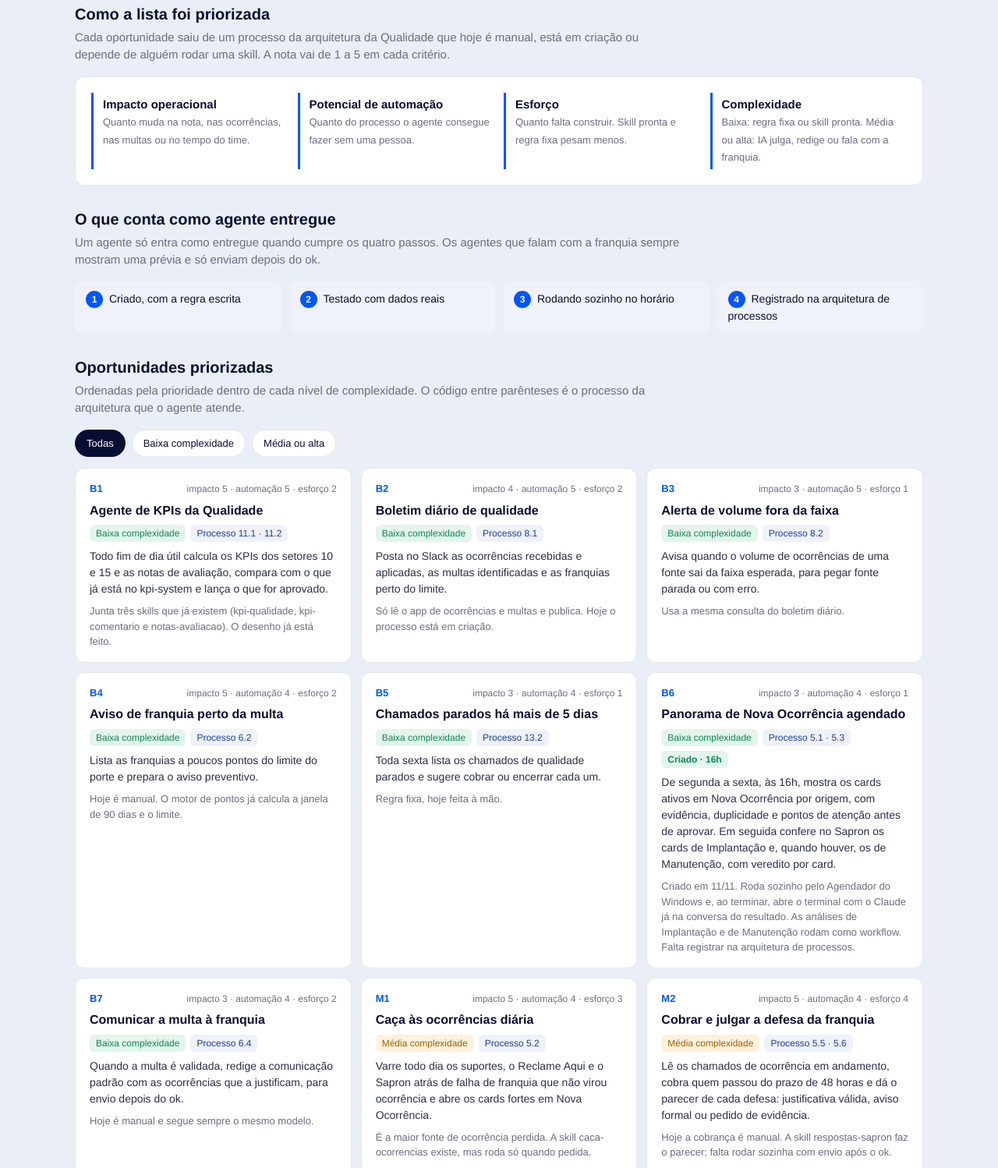
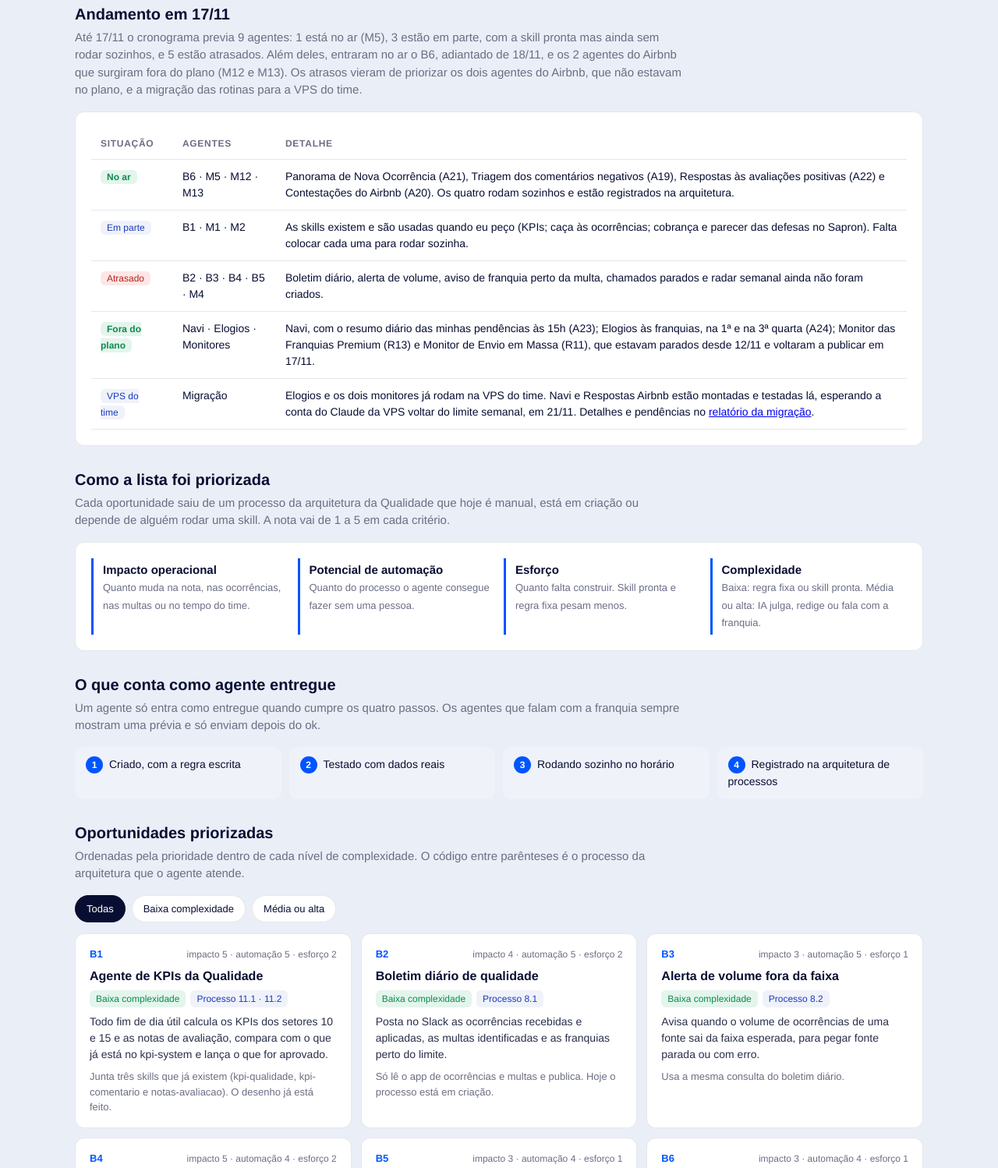
Before and after one commit to victoriamagri/agentes-qualidade, a plain HTML site: page index.html in a window 1280 px wide. Shown: the part 415-1913 px from the top of the page at 78% size. Drawn offline with Linux system fonts and the light colour scheme.

Commit message:
docs: andamento dos agentes em 17/11 e migração para a VPS
Nova seção com o que está no ar, em parte, atrasado e fora do plano; cronograma marcado;
B6 e M12 registrados na arquitetura (A21, A22); M2 em parte com cobrar-sapron e respostas-sapron.

Co-Authored-By: Claude Opus 5.5 <noreply@anthropic.com>

```diff
--- a/index.html
+++ b/index.html
@@ -94,6 +94,22 @@ footer{color:var(--txt2);font-size:13px;padding:24px 0 40px;border-top:1px solid
 <main class="wrap">
 
 <section>
+  <h2>Andamento em 17/11</h2>
+  <p class="sub">Até 17/11 o cronograma previa 9 agentes: 1 está no ar (M5), 3 estão em parte, com a skill pronta mas ainda sem rodar sozinhos, e 5 estão atrasados. Além deles, entraram no ar o B6, adiantado de 18/11, e os 2 agentes do Airbnb que surgiram fora do plano (M12 e M13). Os atrasos vieram de priorizar os dois agentes do Airbnb, que não estavam no plano, e a migração das rotinas para a VPS do time.</p>
+  <div class="card scroll">
+    <table class="tbl">
+      <thead><tr><th>Situação</th><th>Agentes</th><th>Detalhe</th></tr></thead>
+      <tbody>
+        <tr><td><span class="tag ok">No ar</span></td><td>B6 · M5 · M12 · M13</td><td>Panorama de Nova Ocorrência (A21), Triagem dos comentários negativos (A19), Respostas às avaliações positivas (A22) e Contestações do Airbnb (A20). Os quatro rodam sozinhos e estão registrados na arquitetura.</td></tr>
+        <tr><td><span class="tag">Em parte</span></td><td>B1 · M1 · M2</td><td>As skills existem e são usadas quando eu peço (KPIs; caça às ocorrências; cobrança e parecer das defesas no Sapron). Falta colocar cada uma para rodar sozinha.</td></tr>
+        <tr><td><span class="tag bloq">Atrasado</span></td><td>B2 · B3 · B4 · B5 · M4</td><td>Boletim diário, alerta de volume, aviso de franquia perto da multa, chamados parados e radar semanal ainda não foram criados.</td></tr>
+        <tr><td><span class="tag ok">Fora do plano</span></td><td>Navi · Elogios · Monitores</td><td>Navi, com o resumo diário das minhas pendências às 15h (A23); Elogios às franquias, na 1ª e na 3ª quarta (A24); Monitor das Franquias Premium (R13) e Monitor de Envio em Massa (R11), que estavam parados desde 12/11 e voltaram a publicar em 17/11.</td></tr>
+        <tr><td><span class="tag">VPS do time</span></td><td>Migração</td><td>Elogios e os dois monitores já rodam na VPS do time. Navi e Respostas Airbnb estão montadas e testadas lá, esperando a conta do Claude da VPS voltar do limite semanal, em 21/11. Detalhes e pendências no <a href="https://victoriamagri.github.io/migracao-vps-backoffice/">relatório da migração</a>.</td></tr>
+      </tbody>
+    </table>
+  </div>
+</section>
+<section>
   <h2>Como a lista foi priorizada</h2>
   <p class="sub">Cada oportunidade saiu de um processo da arquitetura da Qualidade que hoje é manual, está em criação ou depende de alguém rodar uma skill. A nota vai de 1 a 5 em cada critério.</p>
   <div class="card crit">
@@ -141,14 +157,14 @@ footer{color:var(--txt2);font-size:13px;padding:24px 0 40px;border-top:1px solid
   <h2>Pontos de atenção</h2>
   <div class="notas">
     <div class="nota"><h3>A meta de dois por dia acaba em cerca de duas semanas</h3><p>A área tem perto de 20 agentes reais para criar. Depois disso, o ganho está em evoluir os que já rodam, e a meta da semana passa a ser de melhorias medidas, não de quantidade.</p></div>
-    <div class="nota"><h3>Rodar sozinho depende de onde o agente vive</h3><p>Agendador do Windows e rotinas do Claude Code só rodam com o computador ligado. Os agentes que falam com a franquia (B7, M2 e M3) devem ir para a plataforma oficial de agentes da Seazone.</p></div>
+    <div class="nota"><h3>Rodar sozinho depende de onde o agente vive</h3><p>Agendador do Windows e rotinas do Claude Code só rodam com o computador ligado. Por isso as rotinas estão migrando para a VPS do time (<a href="https://victoriamagri.github.io/migracao-vps-backoffice/">relatório da migração</a>). Os agentes que falam com a franquia (B7, M2 e M3) devem ir para a plataforma oficial de agentes da Seazone.</p></div>
     <div class="nota"><h3>Um item está parado por regra de negócio</h3><p>O agente de detratores e stop de crescimento (6.6) só começa quando a regra estiver definida. Até lá, fica fora do cronograma.</p></div>
   </div>
 </section>
 
 </main>
 
-<footer><div class="wrap">Franquias · Qualidade e Fiscalização · Documento interno · atualizado em 16/11/2026</div></footer>
+<footer><div class="wrap">Franquias · Qualidade e Fiscalização · Documento interno · atualizado em 17/11/2026</div></footer>
 
 <script>
 const AG = [
@@ -169,7 +185,7 @@ const AG = [
    w:"Regra fixa, hoje feita à mão."},
   {id:"B6",c:"baixa",n:"Panorama de Nova Ocorrência agendado",p:"5.1 · 5.3",i:3,a:4,e:1,
    o:"De segunda a sexta, às 16h, mostra os cards ativos em Nova Ocorrência por origem, com evidência, duplicidade e pontos de atenção antes de aprovar. Em seguida confere no Sapron os cards de Implantação e, quando houver, os de Manutenção, com veredito por card.",
-   w:"Criado em 11/11. Roda sozinho pelo Agendador do Windows e, ao terminar, abre o terminal com o Claude já na conversa do resultado. As análises de Implantação e de Manutenção rodam como workflow. Falta registrar na arquitetura de processos.",ok:"Criado · 16h"},
+   w:"Criado em 11/11. Roda sozinho pelo Agendador do Windows e, ao terminar, abre o terminal com o Claude já na conversa do resultado. As análises de Implantação e de Manutenção rodam como workflow. Registrado na arquitetura de processos como A21. Na VPS do time vai entregar por DM da Navi; aguarda o Lovable e a conta do Claude da VPS.",ok:"Criado · 16h"},
   {id:"B7",c:"baixa",n:"Comunicar a multa à franquia",p:"6.4",i:3,a:4,e:2,
    o:"Quando a multa é validada, redige a comunicação padrão com as ocorrências que a justificam, para envio depois do ok.",
    w:"Hoje é manual e segue sempre o mesmo modelo."},
@@ -178,7 +194,7 @@ const AG = [
    w:"É a maior fonte de ocorrência perdida. A skill caca-ocorrencias existe, mas roda só quando pedida."},
   {id:"M2",c:"media",n:"Cobrar e julgar a defesa da franquia",p:"5.5 · 5.6",i:5,a:4,e:4,
    o:"Lê os chamados de ocorrência em andamento, cobra quem passou do prazo de 48 horas e dá o parecer de cada defesa: justificativa válida, aviso formal ou pedido de evidência.",
-   w:"Hoje a cobrança é manual. A skill respostas-sapron faz o parecer; falta rodar sozinha com envio após o ok."},
+   w:"As skills cobrar-sapron (cobrança de 24 horas, desde 12/11) e respostas-sapron (parecer de cada defesa, desde 11/11) estão prontas e em uso quando eu peço; estão na arquitetura como S7 e S8. Falta rodar sozinho, com envio após o ok.",ok:"Em parte · skills prontas"},
   {id:"M3",c:"media",n:"Encerrar e aplicar a ocorrência",p:"5.7",i:4,a:4,e:3,
    o:"Depois do veredito ou do prazo vencido, encerra o chamado e move o card para aplicado ou justificado.",
    w:"Fecha o ciclo do M2. Hoje é manual."},
@@ -187,7 +203,7 @@ const AG = [
    w:"Precisa de IA para explicar a causa. Hoje está em criação."},
   {id:"M5",c:"media",n:"Triagem diária dos comentários negativos",p:"1.4",i:5,a:4,e:3,
    o:"De segunda a sexta, às 14h, analisa os comentários de nota 0,5 a 3,5 que chegaram no dia (na segunda, também os de sábado e domingo) e dá o parecer de ocorrência e de manutenção. Ao terminar, abre o terminal com o Claude já na conversa e envia pelos botões do case-cheer só depois do ok.",
-   w:"Criado em 12/11. O agente triagem-comentarios-negativos usa as regras da skill de mesmo nome e roda sozinho pelo Agendador do Windows. Registrado na arquitetura de processos como A19, no processo 1.4.",ok:"Criado · 14h"},
+   w:"Criado em 12/11. O agente triagem-comentarios-negativos usa as regras da skill de mesmo nome e roda sozinho pelo Agendador do Windows. Registrado na arquitetura de processos como A19, no processo 1.4. Na VPS do time, a leitura vai para lá e o envio fica no notebook; aguarda o Lovable e a conta do Claude da VPS.",ok:"Criado · 14h"},
   {id:"M6",c:"media",n:"Franquias críticas de nota",p:"3.1",i:5,a:3,e:3,
    o:"Lista os imóveis abaixo de 4,80 por franquia, aponta os temas que puxam a nota para baixo e prepara o plano de ação de cada franquia.",
    w:"Hoje é manual, a cada 15 dias. Liga a nota ao trabalho com a franquia."},
@@ -208,21 +224,21 @@ const AG = [
    w:"Hoje é manual. Precisa ler muitas fontes diferentes."},
   {id:"M12",c:"media",n:"Respostas às avaliações positivas do Airbnb",p:"a definir",i:4,a:4,e:2,
    o:"De segunda a sexta, às 9h, puxa da Stays as avaliações nota 4 e 5 ainda dentro da janela de 13 dias, redige as respostas das 50 que vencem primeiro e separa as que citam problema para a manutenção. Ao terminar, abre o terminal com o Claude já na conversa e publica pelo Chrome só depois do “manda”.",
-   w:"Entrou fora do levantamento inicial, em 11/11. A skill responder-airbnb já existia. Falta registrar na arquitetura de processos.",ok:"Criado · 9h"},
+   w:"Entrou fora do levantamento inicial, em 11/11. A skill responder-airbnb já existia. Registrado na arquitetura de processos como A22. Desde 17/11 a VPS do time monta o lote e redige as respostas (testado com as 50 do dia); a publicação continua no notebook. Liga no agendamento da VPS quando a conta do Claude de lá voltar.",ok:"Criado · 9h"},
   {id:"M13",c:"media",n:"Rotina diária de contestações do Airbnb",p:"2.1 · 2.2 · 2.3",i:5,a:4,e:2,
    o:"Todo dia, às 9h ou assim que o computador liga, puxa as avaliações novas do Airbnb abaixo de 5, classifica pela régua calibrada e monta o lote do dia, até 25. Se o computador ficou desligado, acumula: a rodada seguinte pega tudo o que chegou e fecha os relatórios das noites perdidas. Ao terminar, abre o terminal com o Claude mostrando o que acumulou, o lote e o que pede o meu ok, e envia pelo Chrome só depois do “manda”. Às 21h30 fecha o dia com placar e relatório.",
-   w:"Entrou fora do levantamento inicial, em 16/11. A skill contestar-airbnb já existia e as rodadas eram à mão (sem rodada de 13 a 15/11). Agendador do Windows: tarefa da manhã com gatilho às 9h e ao fazer login, e recuperação das execuções perdidas. Registrado na arquitetura de processos como A20.",ok:"Criado · 9h ou ao ligar"},
+   w:"Entrou fora do levantamento inicial, em 16/11. A skill contestar-airbnb já existia e as rodadas eram à mão (sem rodada de 13 a 15/11). Agendador do Windows: tarefa da manhã com gatilho às 9h e ao fazer login, e recuperação das execuções perdidas. Registrado na arquitetura de processos como A20. Na VPS do time, a seleção vai para lá e o envio fica no notebook, porque a VPS não tem navegador.",ok:"Criado · 9h ou ao ligar"},
   {id:"—",c:"alta",n:"Detratores e stop de crescimento",p:"6.6",i:0,a:0,e:0,bloq:true,
    o:"Identificar franquias detratoras e aplicar o stop de crescimento.",
    w:"Parado: falta definir a regra de negócio."}
 ];
 const CRONO = [
-  ["Ter 10/11","B1","Inventário dos agentes atuais conferido na máquina"],
-  ["Qua 11/11","<span class=\"k\">B2</span>Boletim diário de qualidade<br><span class=\"k\">B6</span>Panorama de Nova Ocorrência agendado (criado, adiantado de 18/11)","<span class=\"k\">M1</span>Caça às ocorrências diária<br><span class=\"k\">M12</span>Respostas às avaliações positivas do Airbnb (criado, item novo)"],
-  ["Qui 12/11","B3","<span class=\"k\">M4</span>Radar semanal de quinta<br><span class=\"k\">M5</span>Triagem diária dos comentários negativos (criado, adiantado de 16/11)"],
+  ["Ter 10/11","<span class=\"k\">B1</span>Agente de KPIs da Qualidade (em parte: as skills existem, falta rodar sozinho)","Inventário dos agentes atuais conferido na máquina"],
+  ["Qua 11/11","<span class=\"k\">B2</span>Boletim diário de qualidade (atrasado)<br><span class=\"k\">B6</span>Panorama de Nova Ocorrência agendado (criado, adiantado de 18/11)","<span class=\"k\">M1</span>Caça às ocorrências diária (em parte: a skill existe, falta rodar sozinha)<br><span class=\"k\">M12</span>Respostas às avaliações positivas do Airbnb (criado, item novo)"],
+  ["Qui 12/11","<span class=\"k\">B3</span>Alerta de volume fora da faixa (atrasado)","<span class=\"k\">M4</span>Radar semanal de quinta (atrasado)<br><span class=\"k\">M5</span>Triagem diária dos comentários negativos (criado, adiantado de 16/11)"],
   ["Sex 13/11","rev"],
-  ["Seg 16/11","B4","<span class=\"k\">M13</span>Rotina diária de contestações do Airbnb (criado, item novo; o M5 foi adiantado para 12/11)"],
-  ["Ter 17/11","B5","M2"],
+  ["Seg 16/11","<span class=\"k\">B4</span>Aviso de franquia perto da multa (atrasado)","<span class=\"k\">M13</span>Rotina diária de contestações do Airbnb (criado, item novo; o M5 foi adiantado para 12/11)"],
+  ["Ter 17/11","<span class=\"k\">B5</span>Chamados parados há mais de 5 dias (atrasado)","<span class=\"k\">M2</span>Cobrar e julgar a defesa da franquia (em parte: skills prontas, falta rodar sozinho)"],
   ["Qua 18/11","Livre: o B6 foi adiantado para 11/11","M3"],
   ["Qui 19/11","B7","M6"],
   ["Sex 20/11","rev"],
```
